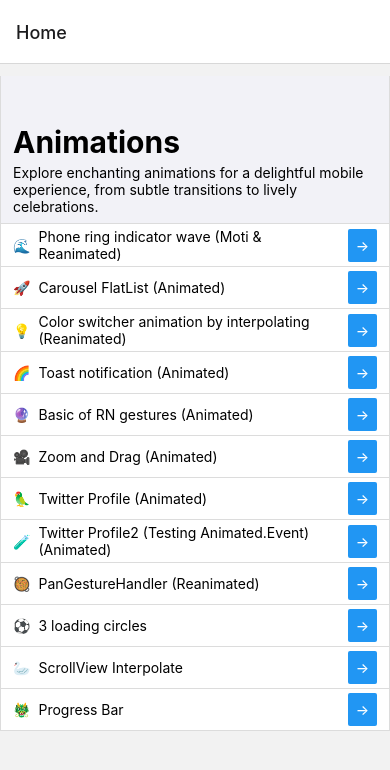
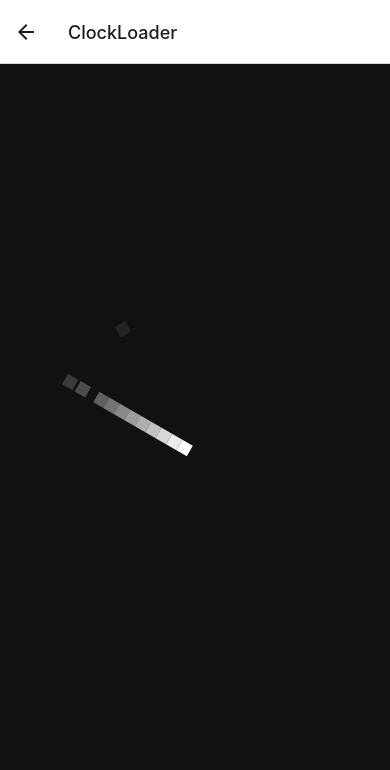
Before and after one commit to emPeeGee/AnimaRN, a React Native app: screen /ClockLoader in a window 390 px wide. Shown: the top 770 px of the page. Built offline with nearby package versions, Linux system fonts and the light colour scheme.

Commit message:
feat:  🕥 Create a clock loader animation

```diff
--- a/App.tsx
+++ b/App.tsx
@@ -15,6 +15,7 @@ import { PanGestureHand } from './components/PanGestureHandler';
 import ThreeCircles from './components/ThreeCircles';
 import { ScrollViewInter } from './components/ScrollViewInter';
 import { ProgressBar } from './components/ProgressBar';
+import { ClockLoader } from './components/ClockLoader';
 
 const Stack = createNativeStackNavigator();
 
@@ -56,6 +57,7 @@ export default function App() {
           <Stack.Screen name="ThreeCircles" component={ThreeCircles} />
           <Stack.Screen name="ScrollViewInter" component={ScrollViewInter} />
           <Stack.Screen name="ProgressBar" component={ProgressBar} />
+          <Stack.Screen name="ClockLoader" component={ClockLoader} />
           <Stack.Screen name="Details" component={DetailsScreen} />
         </Stack.Navigator>
       </SafeAreaView>
--- a/animations.ts
+++ b/animations.ts
@@ -39,4 +39,5 @@ export const ANIMATIONS = [
   { icon: '⚽️', title: '3 loading circles', name: 'ThreeCircles' },
   { icon: '🦢', title: 'ScrollView Interpolate', name: 'ScrollViewInter' },
   { icon: '🐲', title: 'Progress Bar', name: 'ProgressBar' },
+  { icon: '🕥', title: 'Clock Loader', name: 'ClockLoader' },
 ];
--- /dev/null
+++ b/components/ClockLoader.tsx
@@ -0,0 +1,103 @@
+import { StatusBar, StyleSheet, Text, View } from 'react-native';
+import React, { useEffect } from 'react';
+import Animated, {
+  Easing,
+  useAnimatedStyle,
+  useDerivedValue,
+  useSharedValue,
+  withRepeat,
+  withSpring,
+  withTiming,
+} from 'react-native-reanimated';
+
+const N = 12;
+const SQUARE_SIZE = 12;
+// TODO: too much magic
+
+const Square: React.FC<{
+  index: number,
+  progress: Animated.SharedValue<number>,
+}> = ({ index, progress }) => {
+  const offsetAngle = (2 * Math.PI) / N;
+  const finalAngle = offsetAngle * (N - 1 - index);
+
+  const rotate = useDerivedValue(() => {
+    if (progress.value <= 2 * Math.PI) {
+      return Math.min(finalAngle, progress.value);
+    }
+
+    if (progress.value - 2 * Math.PI < finalAngle) {
+      return finalAngle;
+    }
+
+    return progress.value;
+  }, []);
+
+  const translateY = useDerivedValue(() => {
+    if (rotate.value === finalAngle) {
+      return withSpring(-N * SQUARE_SIZE);
+    }
+
+    if (progress.value > 2 * Math.PI) {
+      return withTiming((index - N) * SQUARE_SIZE);
+    }
+    return withTiming(-index * SQUARE_SIZE);
+  });
+
+  const rStyle = useAnimatedStyle(() => {
+    return {
+      transform: [
+        { rotate: `${rotate.value}rad` },
+        { translateY: translateY.value },
+      ],
+    };
+  });
+
+  return (
+    <Animated.View
+      key={index}
+      style={[
+        {
+          height: SQUARE_SIZE,
+          aspectRatio: 1,
+          backgroundColor: 'white',
+          opacity: (index + 1) / N,
+          position: 'absolute',
+        },
+        rStyle,
+      ]}
+    />
+  );
+};
+
+export const ClockLoader = () => {
+  const progress = useSharedValue(0);
+
+  useEffect(() => {
+    progress.value = withRepeat(
+      withTiming(4 * Math.PI, {
+        duration: 4000,
+        easing: Easing.linear,
+      }),
+      -1,
+    );
+  }, []);
+
+  return (
+    <View style={styles.container}>
+      <StatusBar />
+      {new Array(N).fill(0).map((_, idx) => {
+        return <Square key={idx} index={idx} progress={progress} />;
+      })}
+    </View>
+  );
+};
+
+const styles = StyleSheet.create({
+  container: {
+    flex: 1,
+    backgroundColor: '#111',
+    alignItems: 'center',
+    justifyContent: 'center',
+  },
+});
```
